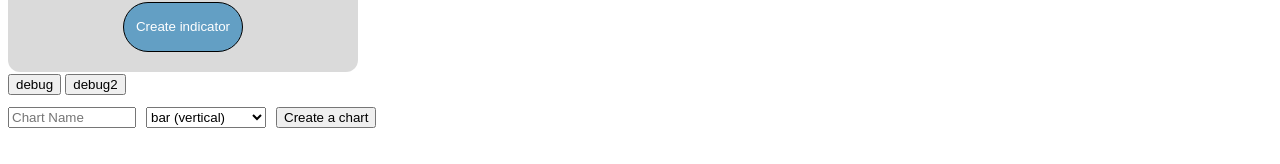
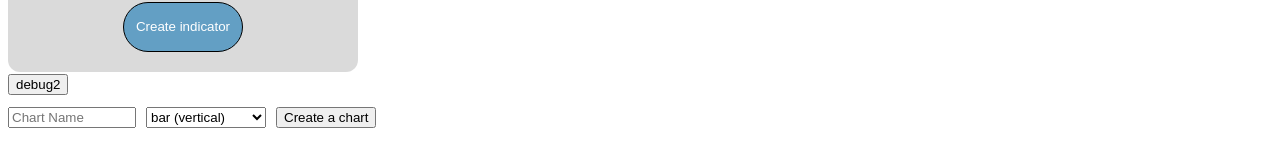
Before and after one commit to Dulme8556/digipalvelut-projekti, a SvelteKit app in the folder digipalvelut-projekti/: page / in a window 1280 px wide. Shown: the part 550-714 px from the top of the page. Built offline with nearby package versions, Linux system fonts and the light colour scheme.

Commit message:
debug deleted

```diff
--- a/digipalvelut-projekti/src/components/app.svelte
+++ b/digipalvelut-projekti/src/components/app.svelte
@@ -14,9 +14,6 @@
     });
 
     setContext("list", lists);
-    function debug() {
-        console.log(lists.charts)
-    }
 </script>
 
 <div class="website">
@@ -27,7 +24,6 @@
                 <Lines />
             {/key}
         </div>
-        <button onclick={debug}>debug</button>
         <!-- bad way to fix a bug -->
         {#key `${lists.selectedValues.length}-${lists.charts.length}`}
             <Charts />
```
